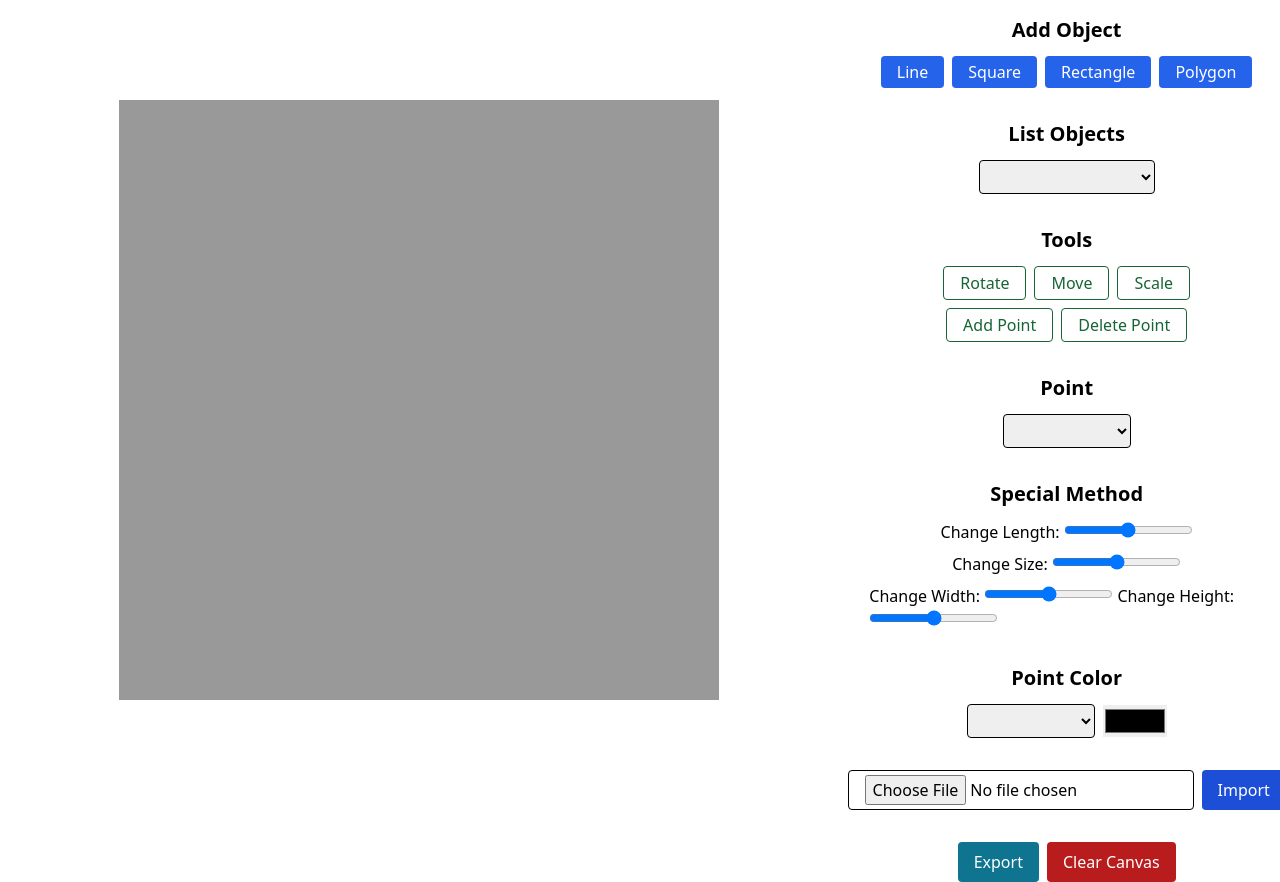
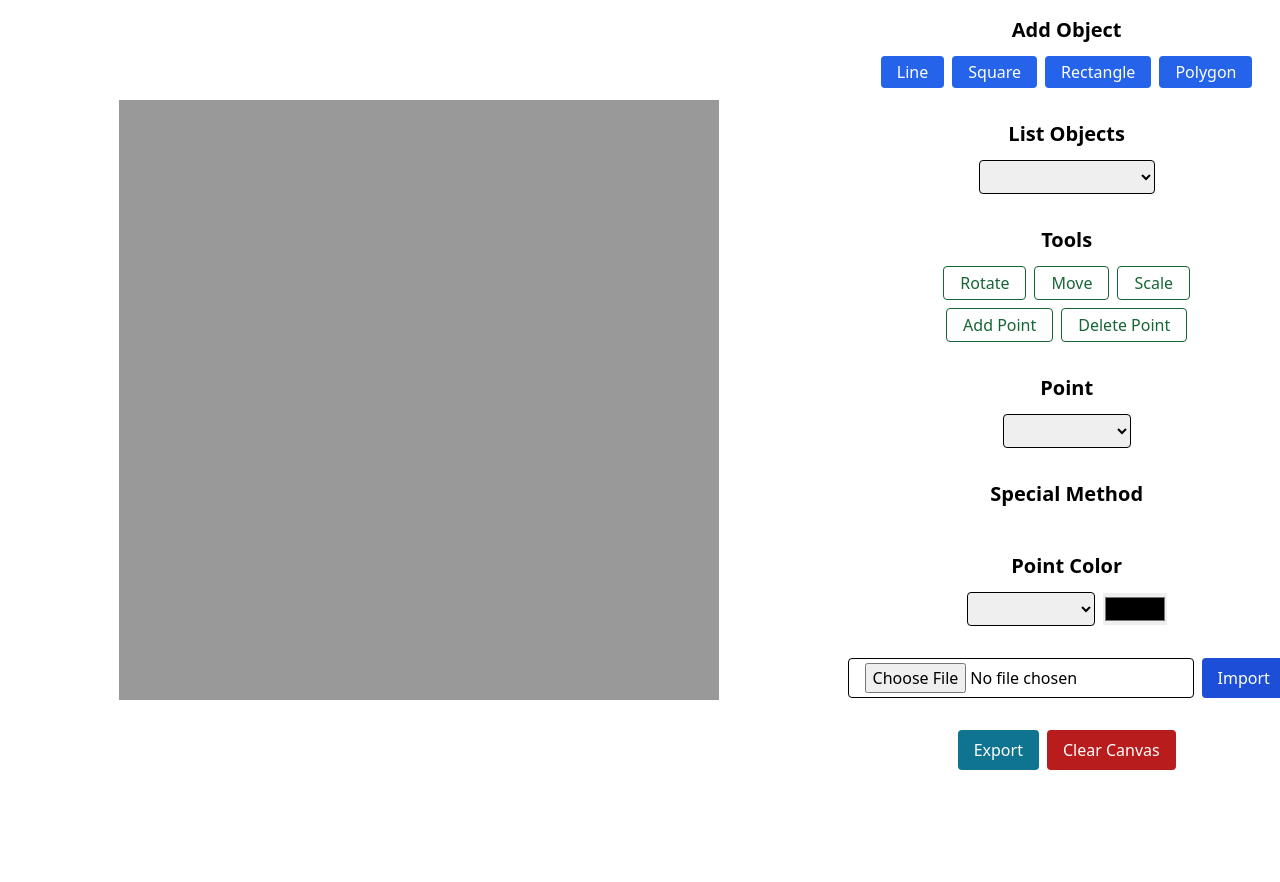
Before and after one commit to Salomo309/2D-Primitive-Elements-Modeler, a plain HTML site: page src/index.html in a window 1280 px wide. After the commit the page ends 800 px from the top, so only its background shows below. Drawn offline with nearby package versions, Linux system fonts and the light colour scheme.

Commit message:
feat: special method slider ui

```diff
--- a/src/index.html
+++ b/src/index.html
@@ -89,23 +89,28 @@
                 <h1 class="text-xl font-bold text-center mb-3">Special Method</h1>
                 <div class="flex flex-col justify-center items-center gap-2" id="slider-container">
                     <!-- Slider for change length (for Line) -->
-                    <div id="length-slider-container">
-                        <label for="length-slider">Change Length:</label>
+                    <div id="length-slider-container" class="flex items-center slider-container hidden">
+                        <label for="length-slider" class="mr-3">Change Length:</label>
                         <input type="range" id="length-slider" name="length-slider" min="0" max="100" step="1"
                             value="50">
                     </div>
                     <!-- Slider for change size (for Square) -->
-                    <div id="size-slider-container">
-                        <label for="size-slider">Change Size:</label>
+                    <div id="size-slider-container" class="flex items-center slider-container hidden">
+                        <label for="size-slider" class="mr-3">Change Size: </label>
                         <input type="range" id="size-slider" name="size-slider" min="0" max="100" step="1" value="50">
                     </div>
                     <!-- Sliders for change width and height (for Rectangle) -->
-                    <div id="width-height-slider-container">
-                        <label for="width-slider">Change Width:</label>
-                        <input type="range" id="width-slider" name="width-slider" min="0" max="100" step="1" value="50">
-                        <label for="height-slider">Change Height:</label>
-                        <input type="range" id="height-slider" name="height-slider" min="0" max="100" step="1"
-                            value="50">
+                    <div id="width-height-slider-container" class="slider-container hidden">
+                        <div class="flex items-center">
+                            <label for="width-slider" class="mr-3">Change Width:</label>
+                            <input type="range" id="width-slider" name="width-slider" min="0" max="100" step="1"
+                                value="50">
+                        </div>
+                        <div class="flex items-center">
+                            <label for="height-slider" class="mr-3">Change Height:</label>
+                            <input type="range" id="height-slider" name="height-slider" min="0" max="100" step="1"
+                                value="50">
+                        </div>
                     </div>
                     <!-- No slider for Polygon -->
                 </div>
--- a/src/main.js
+++ b/src/main.js
@@ -124,14 +124,15 @@ document.addEventListener("DOMContentLoaded", function () {
   });
 
   function showSlider(sliderId) {
-    console.log(sliderId);
     document.getElementById(sliderId).classList.remove("hidden");
   }
 
   function hideAllSliders() {
     const sliderContainers = document.querySelectorAll(".slider-container");
     sliderContainers.forEach((container) => {
-      container.classList.add("hidden");
+      if (!container.classList.contains("hidden")) {
+        container.classList.add("hidden");
+      }
     });
   }
 
```
